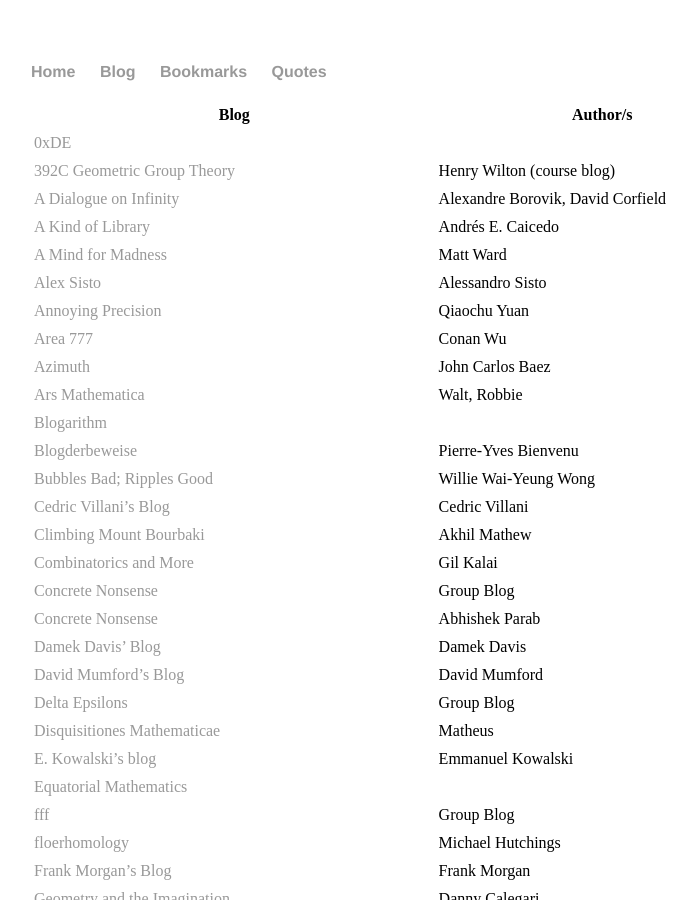
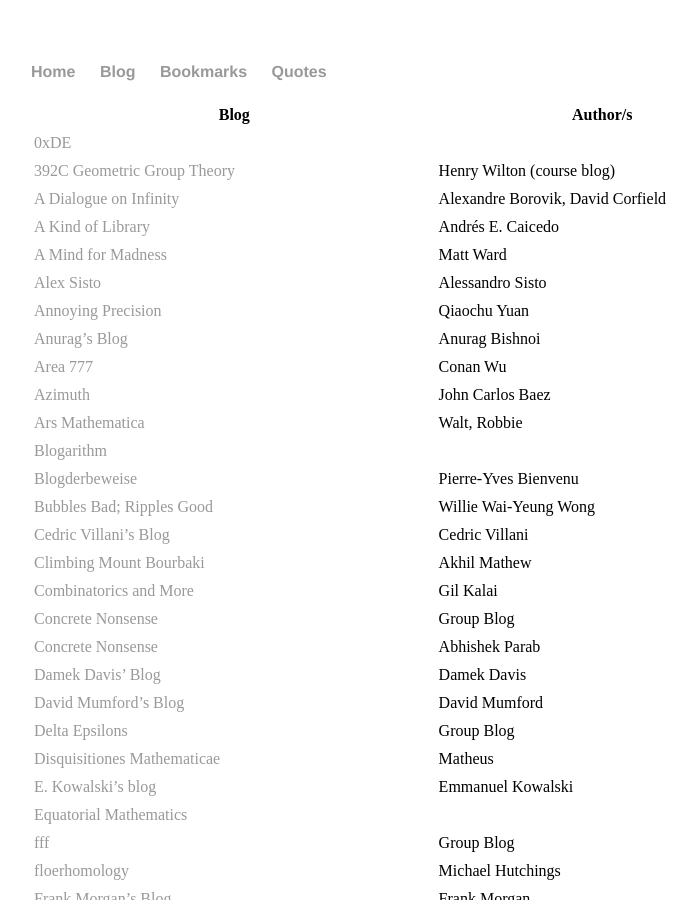
Before and after one commit to nirakarneo/nirakarneo.github.io, a Jekyll site: the page built from bookmarks/index.md, in a window 1280 px wide and 900 px high. Shown: the whole window, without its empty margins (161-857 px from the left). Built offline with Jekyll 4.4.1, drawn with Linux system fonts in a browser that asks for light colours.

Commit message:
Update index.md

```diff
--- a/bookmarks/index.md
+++ b/bookmarks/index.md
@@ -11,6 +11,7 @@ Blog | Author/s
 [A Mind for Madness](https://hilbertthm90.wordpress.com/) | Matt Ward
 [Alex Sisto](https://alexsisto.wordpress.com/) | Alessandro Sisto
 [Annoying Precision](https://qchu.wordpress.com/) | Qiaochu Yuan
+[Anurag's Blog](https://anuragbishnoi.wordpress.com/) | Anurag Bishnoi
 [Area 777](https://conan777.wordpress.com/) | Conan Wu
 [Azimuth](https://johncarlosbaez.wordpress.com/) | John Carlos Baez
 [Ars Mathematica](http://www.arsmathematica.net/) | Walt, Robbie
```
